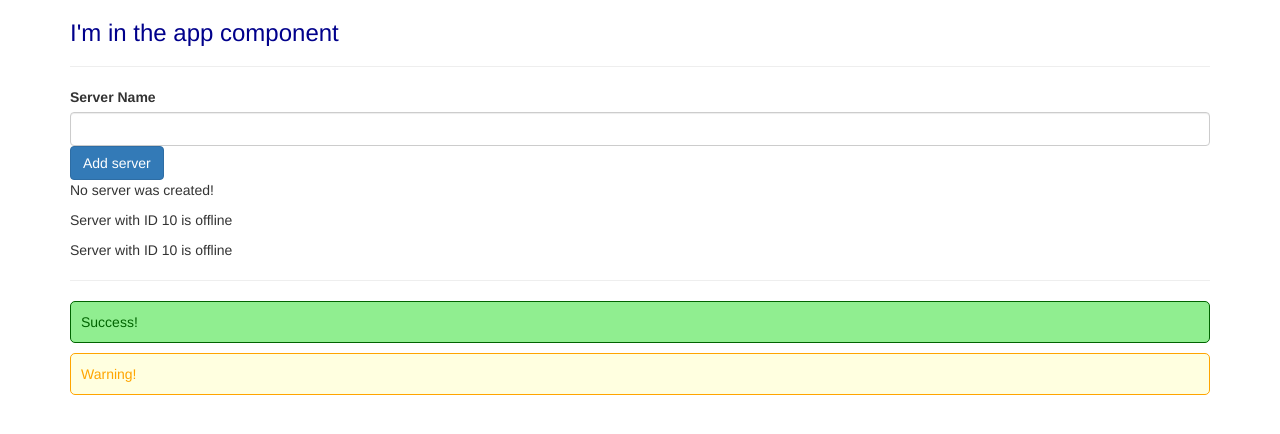
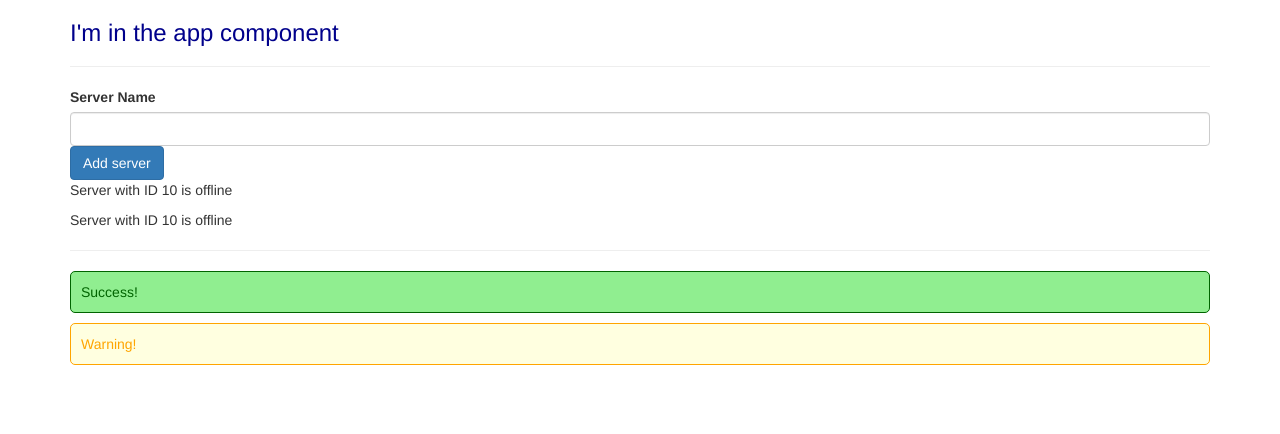
Before and after one commit to adamrysyk/learn-angular-7, an Angular app: page / in a window 1280 px wide. Shown: the top 434 px of the page. Built offline with nearby package versions, Linux system fonts and the light colour scheme.

Commit message:
use ng-if direct to display a message when a server is created

```diff
--- a/src/app/servers/servers.component.html
+++ b/src/app/servers/servers.component.html
@@ -10,6 +10,6 @@
     (click)="onCreateServer()">
     Add server
 </button>
-<p>{{ serverCreationStatus }}</p>
+<p *ngIf="serverCreated">Server was created! Name is {{ serverName }}</p>
 <app-server></app-server>
 <app-server></app-server>
--- a/src/app/servers/servers.component.ts
+++ b/src/app/servers/servers.component.ts
@@ -10,6 +10,7 @@
   allowNewServer = false;
   serverCreationStatus = 'No server was created!';
   serverName = '';
+  serverCreated = false;
 
   constructor() {
     setTimeout(() => {
@@ -21,6 +22,6 @@
   }
 
   onCreateServer() {
-    this.serverCreationStatus = `Server was created! Name is ${this.serverName}`;
+    this.serverCreated = true;
   }
 }
```
